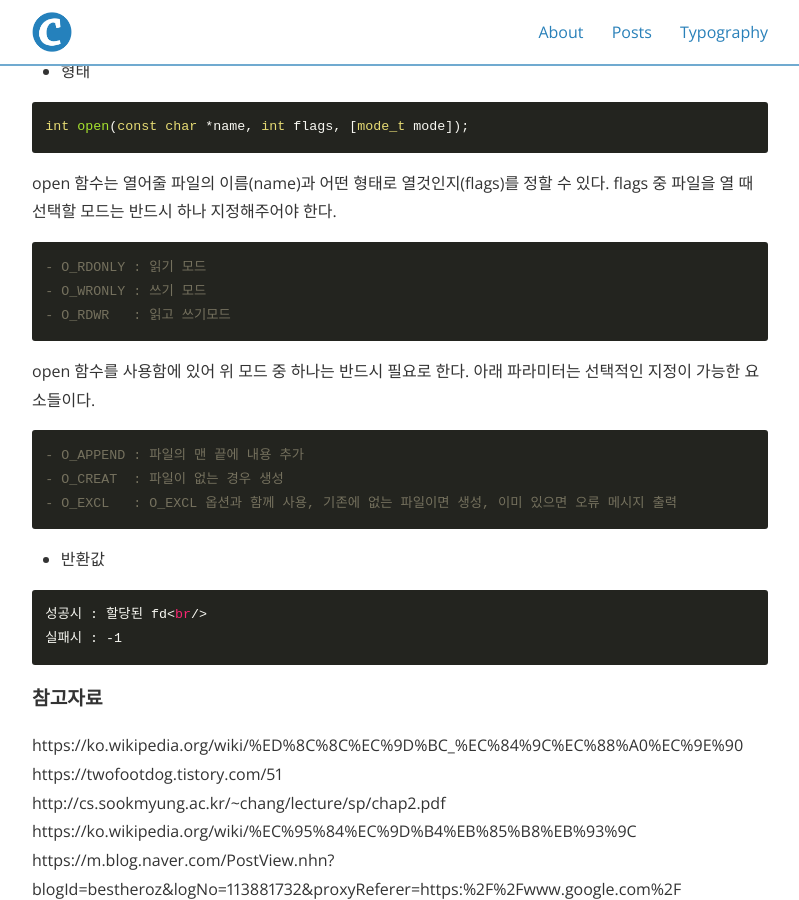
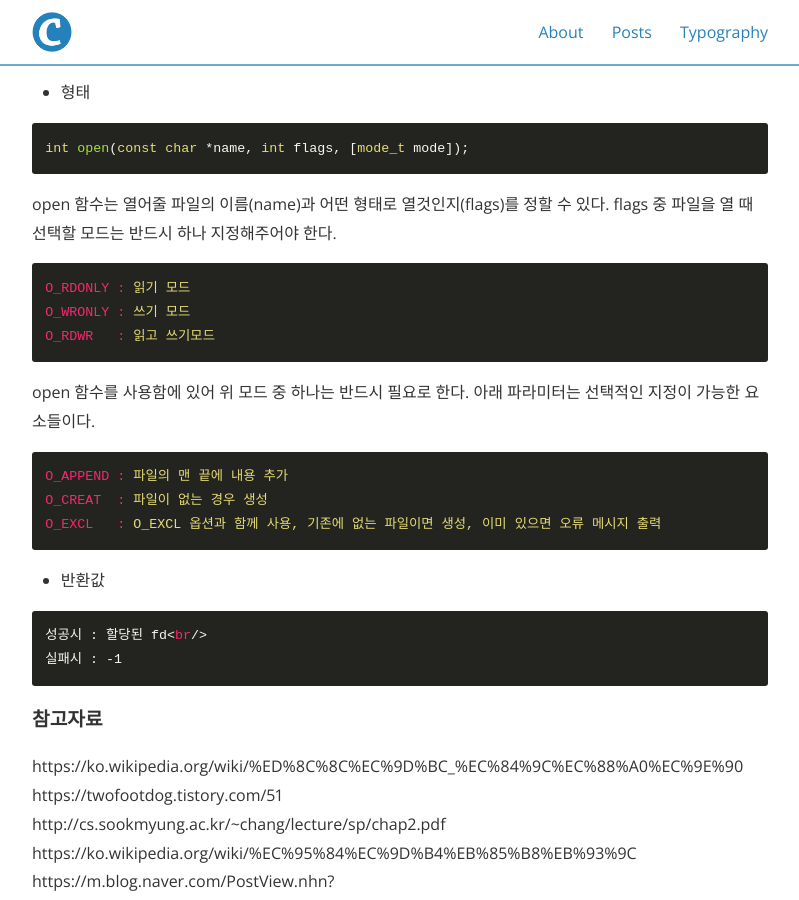
Before and after one commit to xodhksrjqnr/xodhksrjqnr.github.io, a Jekyll site: the page built from _posts/2021-01-02-File Descriptor.md, in a window 1280 px wide and 900 px high, scrolled down 2468 px. Shown: the whole window, without its empty margins (240-1039 px from the left). Built offline with Jekyll 4.4.1, drawn with Linux system fonts in a browser that asks for light colours; nearby versions of some CDN libraries.

Commit message:
Update 2021-01-02-File Descriptor.md

````diff
--- a/_posts/2021-01-02-File Descriptor.md
+++ b/_posts/2021-01-02-File Descriptor.md
@@ -17,10 +17,10 @@
 #### 동작방식
 먼저 동작방식에 대해 설명하기 전 i-node란 용어에 대해 정리가 필요하다.<br/>
 
-##### i-node
+#### i-node
 아이노드란 정규 파일, 디렉터리 등 파일 시스템에 관한 정보를 가진 유닉스 계통 파일 시스템에서 사용하는 자료구조이다. 파일마다 1개의 아이노드를 가지고 있어 파일 시스템 내의 파일들은 고유한 아이노드 숫자를 통해 식별이 가능하다. 아래 사진은 아이노드에 포함된 정보이다.<br/>
 <p align="center">
-  <img src="https://user-images.githubusercontent.com/48250370/103450039-dfc62200-4cf3-11eb-851a-3bf87bd6a54d.png" width="400">
+  <img src="https://user-images.githubusercontent.com/48250370/103450039-dfc62200-4cf3-11eb-851a-3bf87bd6a54d.png" width="600">
 </p>
 
 다시 본론으로 돌아와 fd의 동작 방식이다. 아래 사진과 함께 이해하면 편하다.<br/>
@@ -38,7 +38,7 @@
 - write() : 쓰기
 - lseek() : 이동
 
-##### open()
+#### open()
 open 함수는 파일을 열어 fd를 할당받는 역할을 수행한다.<br/>
 * 헤더
 
@@ -52,15 +52,15 @@
 ```
 open 함수는 열어줄 파일의 이름(name)과 어떤 형태로 열것인지(flags)를 정할 수 있다. flags 중 파일을 열 때 선택할 모드는 반드시 하나 지정해주어야 한다.<br/>
 ```
-- O_RDONLY : 읽기 모드
-- O_WRONLY : 쓰기 모드
-- O_RDWR   : 읽고 쓰기모드
+O_RDONLY : 읽기 모드
+O_WRONLY : 쓰기 모드
+O_RDWR   : 읽고 쓰기모드
 ```
 open 함수를 사용함에 있어 위 모드 중 하나는 반드시 필요로 한다. 아래 파라미터는 선택적인 지정이 가능한 요소들이다.<br/>
 ```
-- O_APPEND : 파일의 맨 끝에 내용 추가
-- O_CREAT  : 파일이 없는 경우 생성
-- O_EXCL   : O_EXCL 옵션과 함께 사용, 기존에 없는 파일이면 생성, 이미 있으면 오류 메시지 출력
+O_APPEND : 파일의 맨 끝에 내용 추가
+O_CREAT  : 파일이 없는 경우 생성
+O_EXCL   : O_EXCL 옵션과 함께 사용, 기존에 없는 파일이면 생성, 이미 있으면 오류 메시지 출력
 ```
 * 반환값
 
````
